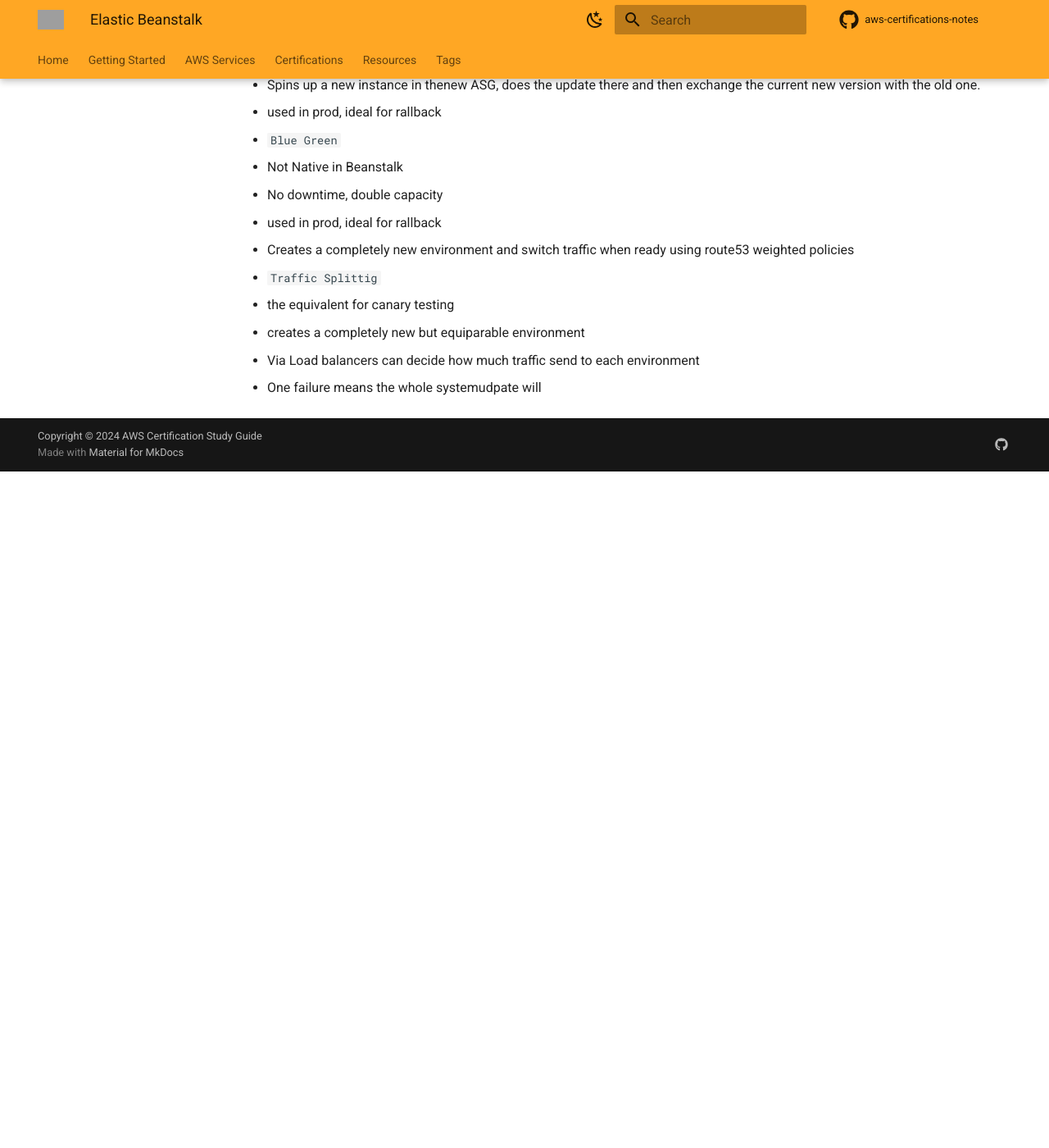
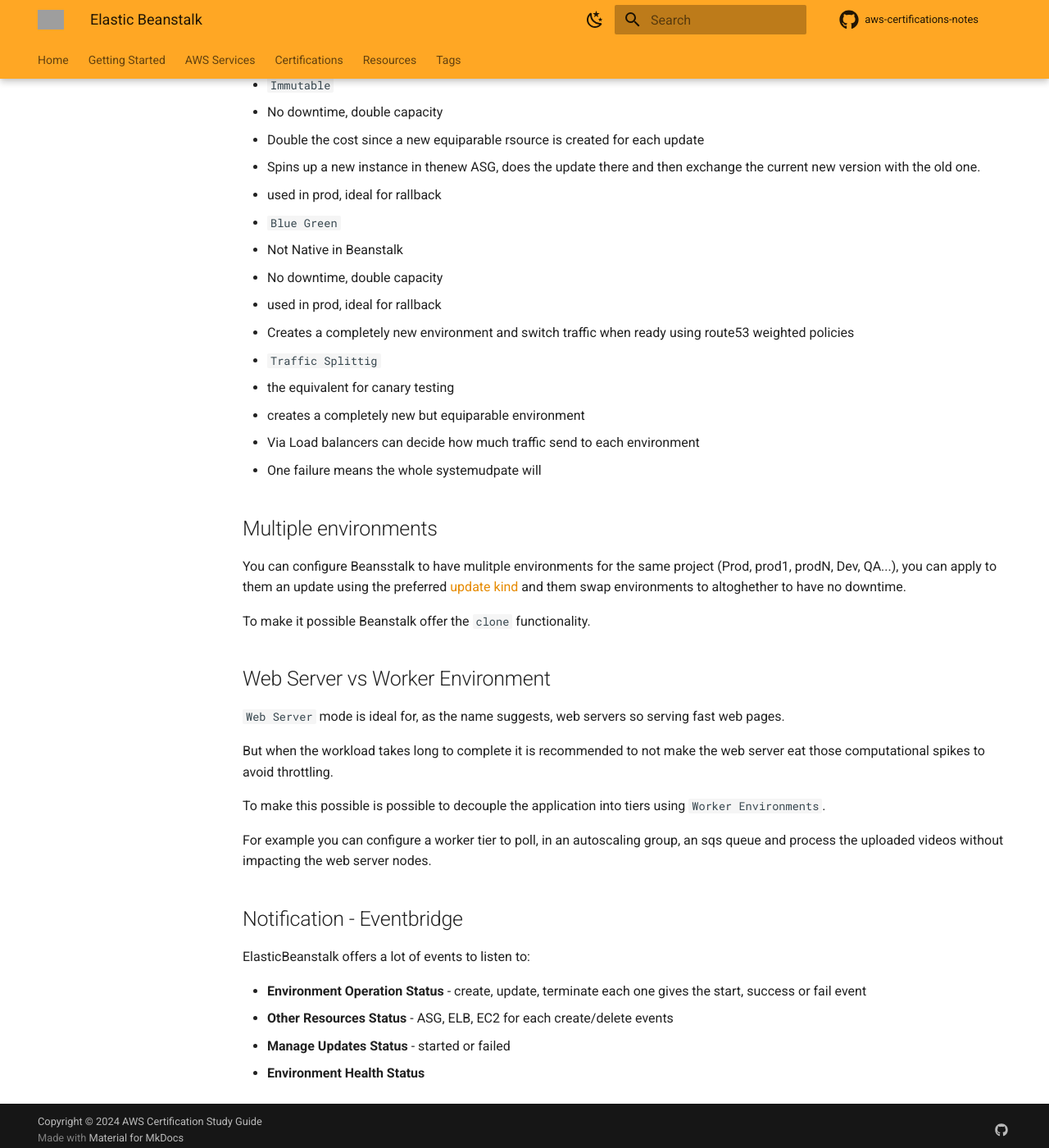
Before and after one commit to Bozz95/aws-certifications-notes, an MkDocs documentation site: the page built from docs/services/iac/elasticbeanstalk.md, in a window 1280 px wide and 1400 px high, scrolled down 2214 px. Shown: the whole window at 82% size. Built offline with MkDocs 1.6.1 and Material for MkDocs 9.7.7, drawn with Linux system fonts in a browser that asks for light colours; comment, search, counter and statistics services are not loaded; before the commit the page ends 2789 px from its top, so only the background shows below that; some of the changed text lies outside the part shown; grey boxes are pictures that could not be loaded.

Commit message:
docs: finished elastic beanstalk chapter

```diff
--- a/docs/services/iac/elasticbeanstalk.md
+++ b/docs/services/iac/elasticbeanstalk.md
@@ -5,6 +5,9 @@
 - [Components](#components)
 - [High Availability](#high-availability)
 - [Update Kinds](#update-kinds)
+- [Multiple environments](#multiple-environments)
+- [Web Server vs Worker Environment](#web-server-vs-worker-environment)
+- [Notification - Eventbridge](#notification---eventbridge)
 
 ## Intro
 
@@ -79,3 +82,28 @@
   - creates a completely new but equiparable environment
   - Via Load balancers can decide how much traffic send to each environment
   - One failure means the whole systemudpate will
+
+## Multiple environments
+
+You can configure Beansstalk to have mulitple environments for the same project (Prod, prod1, prodN, Dev, QA...), you can apply to them an update using the preferred [update kind](#update-kinds) and them swap environments to altoghether to have no downtime.
+
+To make it possible Beanstalk offer the `clone` functionality.
+
+## Web Server vs Worker Environment
+
+`Web Server` mode is ideal for, as the name suggests, web servers so serving fast web pages.
+
+But when the workload takes long to complete it is recommended to not make the web server eat those computational spikes to avoid throttling.
+
+To make this possible is possible to decouple the application into tiers using `Worker Environments`.
+
+For example you can configure a worker tier to poll, in an autoscaling group, an sqs queue and process the uploaded videos without impacting the web server nodes.
+
+## Notification - Eventbridge
+
+ElasticBeanstalk offers a lot of events to listen to:
+
+- **Environment Operation Status** - create, update, terminate each one gives the start, success or fail event
+- **Other Resources Status** - ASG, ELB, EC2 for each create/delete events
+- **Manage Updates Status** - started or failed
+- **Environment Health Status**
```
